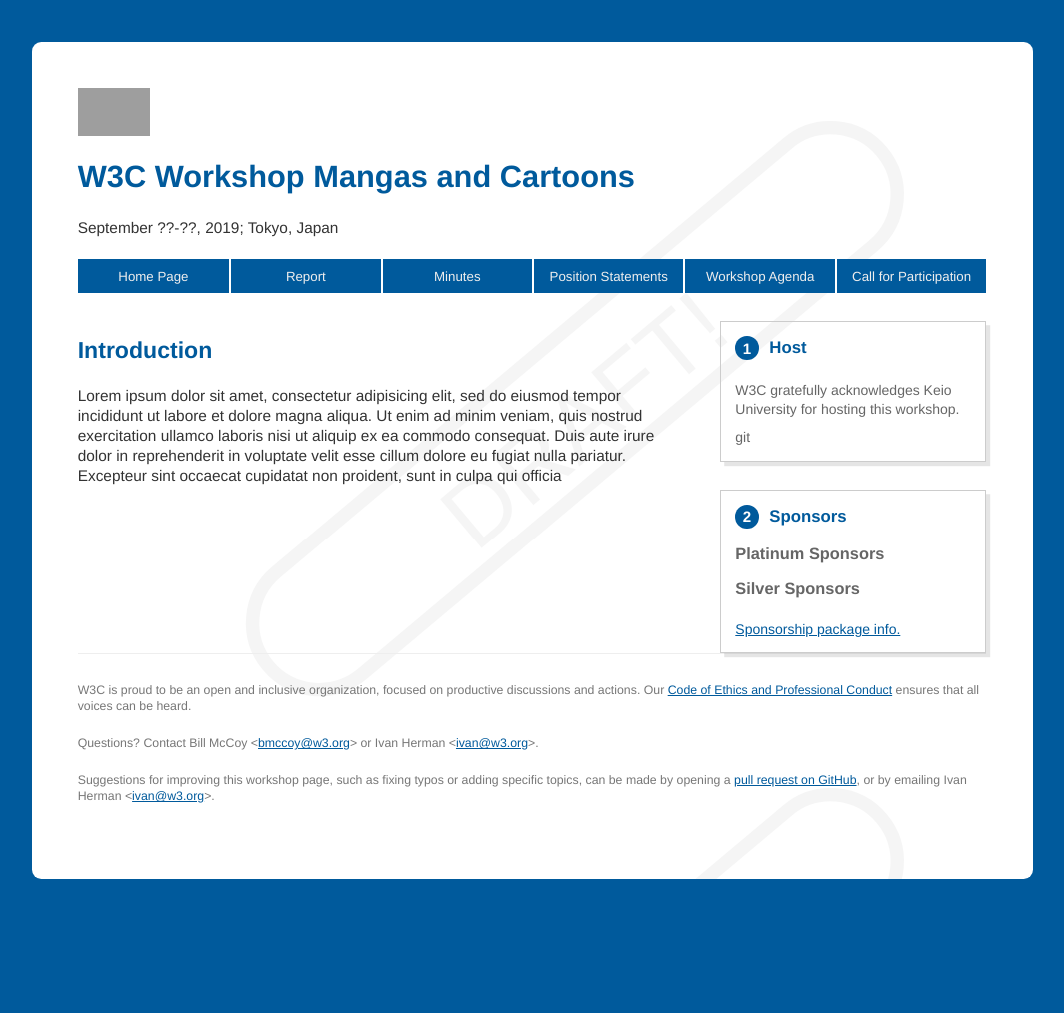
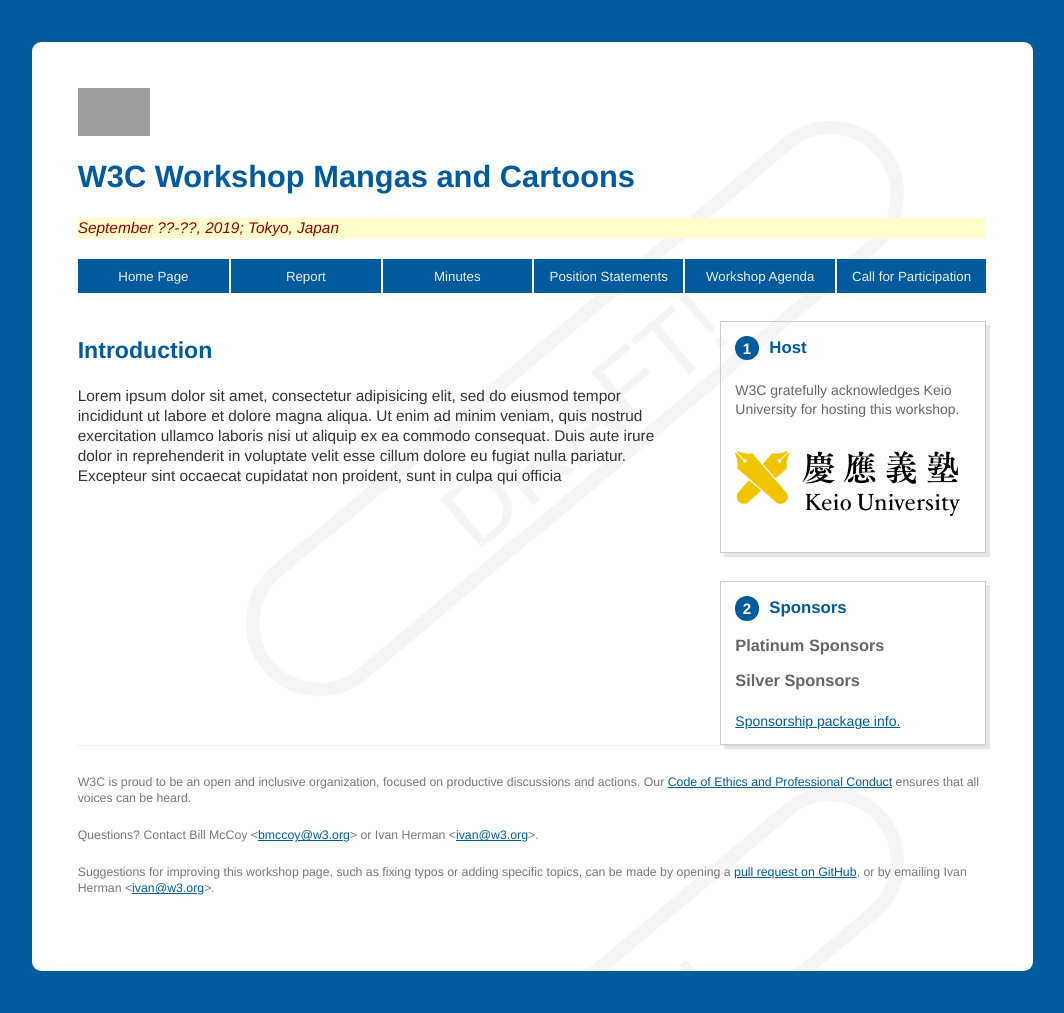
Before and after one commit to w3c/tokyo18-workshop, a Jekyll site: the page built from index.md, in a window 1280 px wide. Shown: the whole page, without its empty margins (108-1172 px from the left). Built offline with Jekyll 4.4.1, drawn with Linux system fonts in a browser that asks for light colours; our own code applies the rules of GitHub Pages for plain Markdown files; before the commit the page ends 921 px from its top, so only the background shows below that; grey boxes are pictures that could not be loaded.

Commit message:
Added Keio logo

```diff
--- a/_layouts/home.html
+++ b/_layouts/home.html
@@ -29,7 +29,7 @@
             <a href="https://www.w3.org/"><img alt="W3C" src="https://www.w3.org/Icons/w3c_home" height="48" width="72"></a>
         </p>
         <h1 id="top">W3C Workshop Mangas and Cartoons</h1>
-        <p>
+        <p class="todo">
             September ??-??, 2019; Tokyo, Japan
         </p>
         <nav class="menu" id="menu">
@@ -61,7 +61,8 @@
             W3C gratefully acknowledges Keio University for hosting this workshop.
         </p>
         <p class="image-paragraph">
-git        </p>
+            <a href="https://www.keio.ac.jp/en/about/" class="image-link"><img src="assets/logos/keio.png" alt="Keio University"></a>
+        </p>
     </aside>
     <aside class="box" id="sponsors">
         <h2 class="footnote">Sponsors</h2>
```
